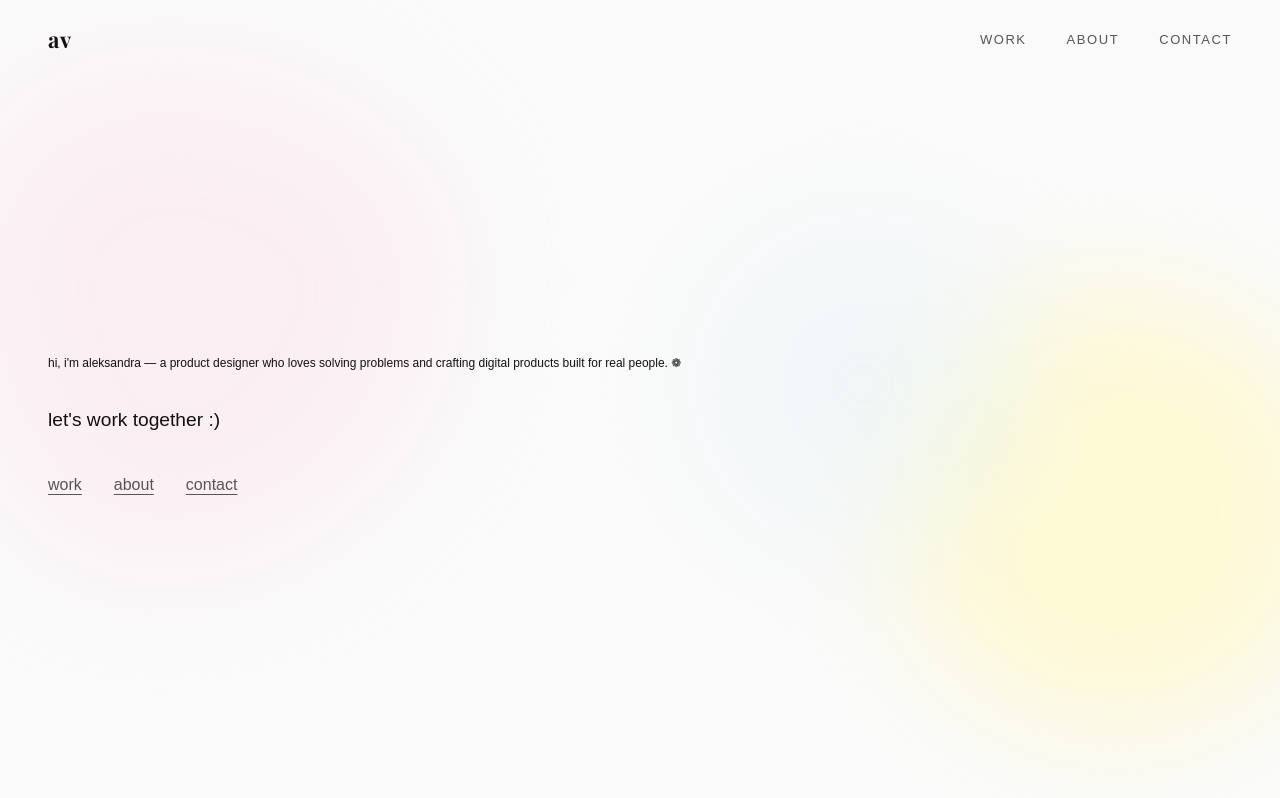
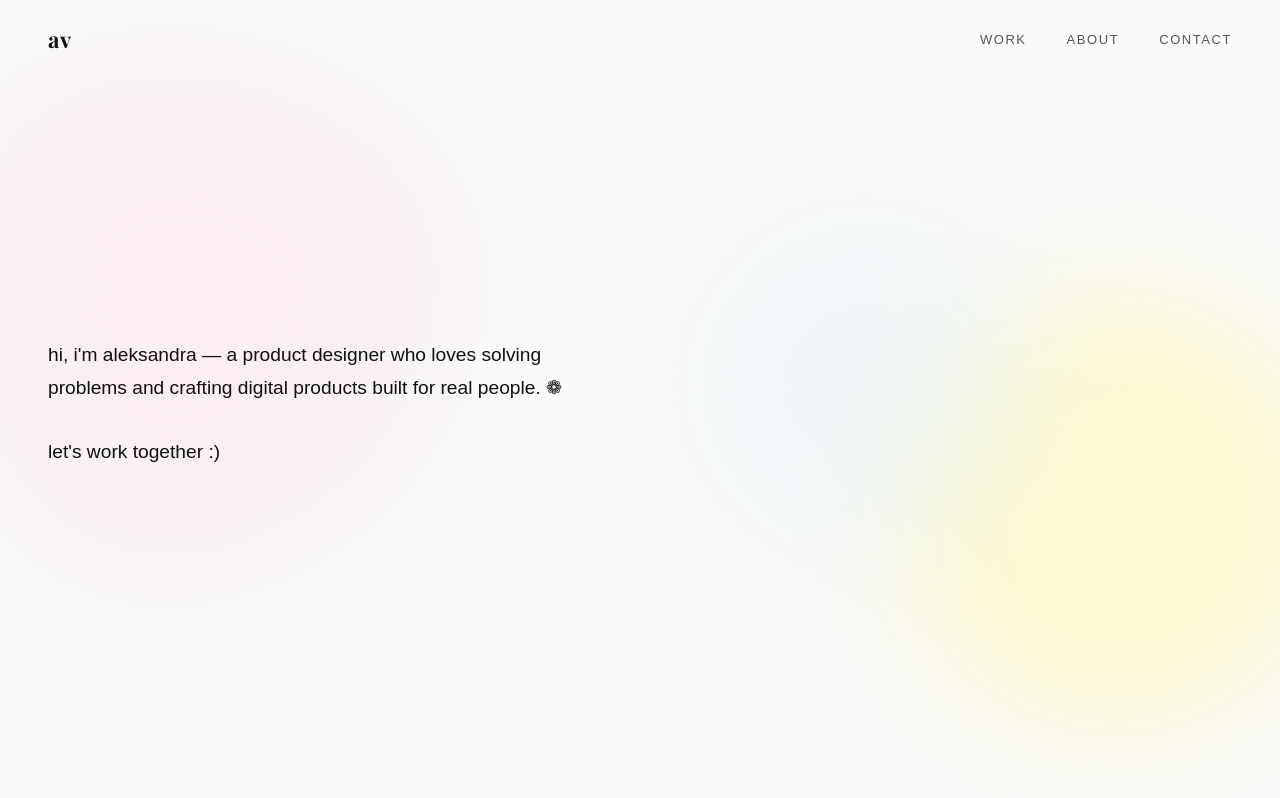
Before and after one commit to slowturtle1/Portfolio, a Next.js app: page /Portfolio/ in a window 1280 px wide. Shown: the top 798 px of the page. Built offline with nearby package versions, Linux system fonts and the light colour scheme; a web font is replaced by a local one.

Commit message:
Add typewriter effect to hero intro, remove nav links
- Typewriter types at 38ms/char with blinking orange cursor
- Hero intro font size matches tagline (clamp 1–1.2rem)
- Removed [work] [about] [contact] text links

Co-Authored-By: Claude Sonnet 4.6 <noreply@anthropic.com>

```diff
--- a/src/app/globals.css
+++ b/src/app/globals.css
@@ -276,12 +276,23 @@ img { display: block; max-width: 100%; }
 }
 .hero-intro-role {
   font-family: "Neue Haas Grotesk Display Pro 45 Light", "Neue Haas Grotesk Display Pro 45 Light Placeholder", sans-serif;
-  font-size: 12px;
+  font-size: clamp(1rem, 1.8vw, 1.2rem);
   font-weight: 400;
   font-style: normal;
   font-feature-settings: normal;
   color: var(--text-primary);
-  line-height: 1.5;
+  line-height: 1.7;
+  max-width: 520px;
+}
+.typewriter-cursor {
+  display: inline-block;
+  color: var(--accent-primary);
+  animation: blink 0.8s step-end infinite;
+  margin-left: 1px;
+}
+@keyframes blink {
+  0%, 100% { opacity: 1; }
+  50% { opacity: 0; }
 }
 .hero-tagline {
   font-family: var(--font-primary);
--- a/src/app/page.tsx
+++ b/src/app/page.tsx
@@ -3,6 +3,31 @@
 import Link from 'next/link'
 import { motion } from 'framer-motion'
 import { ArrowUpRight } from 'lucide-react'
+import { useEffect, useState } from 'react'
+
+function Typewriter({ text, speed = 38 }: { text: string; speed?: number }) {
+  const [displayed, setDisplayed] = useState('')
+  const [done, setDone] = useState(false)
+
+  useEffect(() => {
+    let i = 0
+    setDisplayed('')
+    setDone(false)
+    const t = setInterval(() => {
+      i++
+      setDisplayed(text.slice(0, i))
+      if (i >= text.length) { clearInterval(t); setDone(true) }
+    }, speed)
+    return () => clearInterval(t)
+  }, [text, speed])
+
+  return (
+    <span>
+      {displayed}
+      {!done && <span className="typewriter-cursor">|</span>}
+    </span>
+  )
+}
 
 const ease = [0.16, 1, 0.3, 1] as const
 
@@ -97,18 +122,15 @@ export default function Home() {
             animate="visible"
           >
             <motion.div className="hero-intro" variants={heroItem}>
-              <p className="hero-intro-role">hi, i&apos;m aleksandra — a product designer who loves solving problems and crafting digital products built for real people. ❁</p>
+              <p className="hero-intro-role">
+                <Typewriter text="hi, i'm aleksandra — a product designer who loves solving problems and crafting digital products built for real people. ❁" />
+              </p>
             </motion.div>
 
             <motion.p className="hero-tagline hero-friendly" variants={heroItem}>
               let&apos;s work together :)
             </motion.p>
 
-            <motion.div className="hero-text-links" variants={heroItem}>
-              <a href="#work" className="hero-text-link">work</a>
-              <Link href="/about" className="hero-text-link">about</Link>
-              <a href="#contact" className="hero-text-link">contact</a>
-            </motion.div>
 
           </motion.div>
         </div>
```
